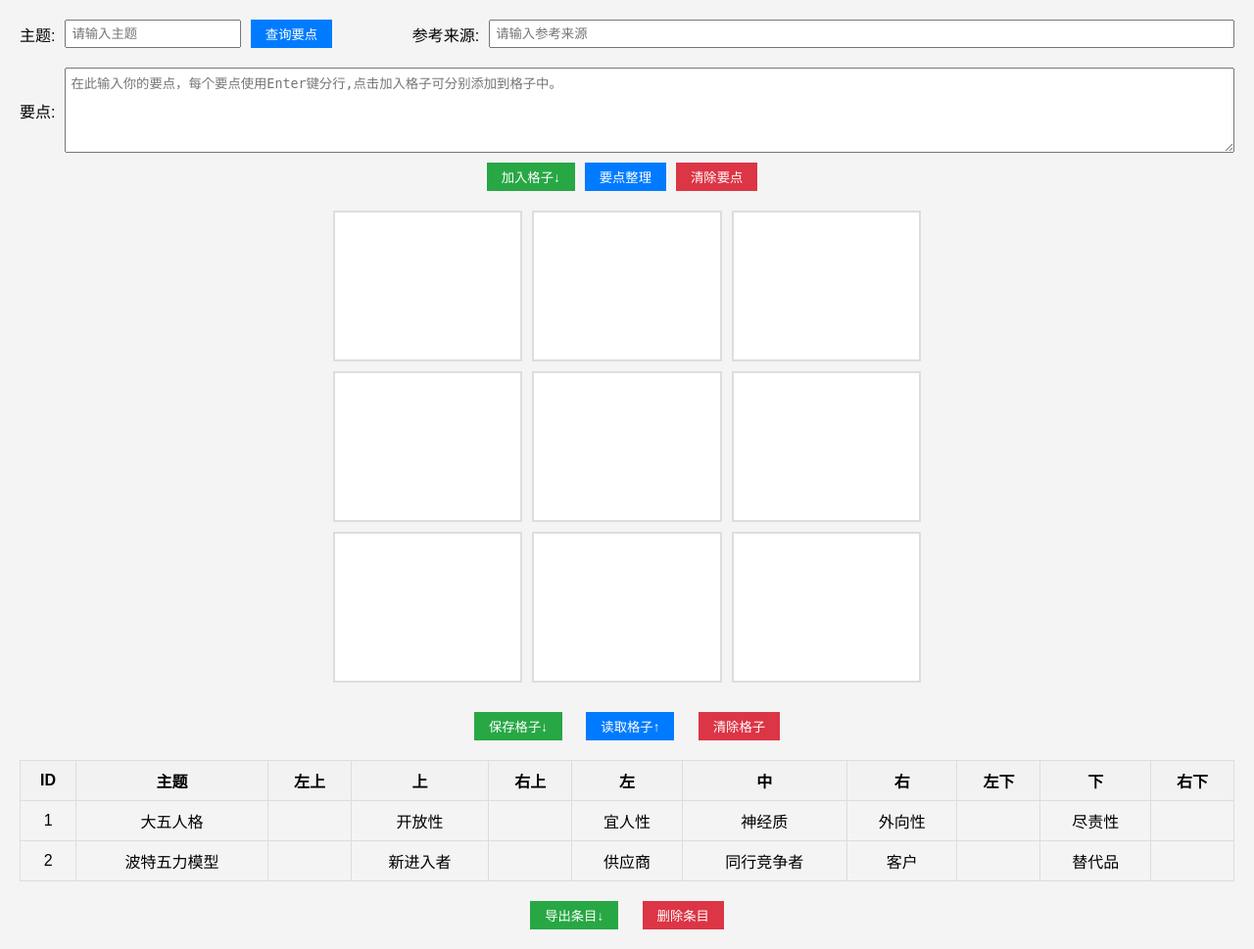
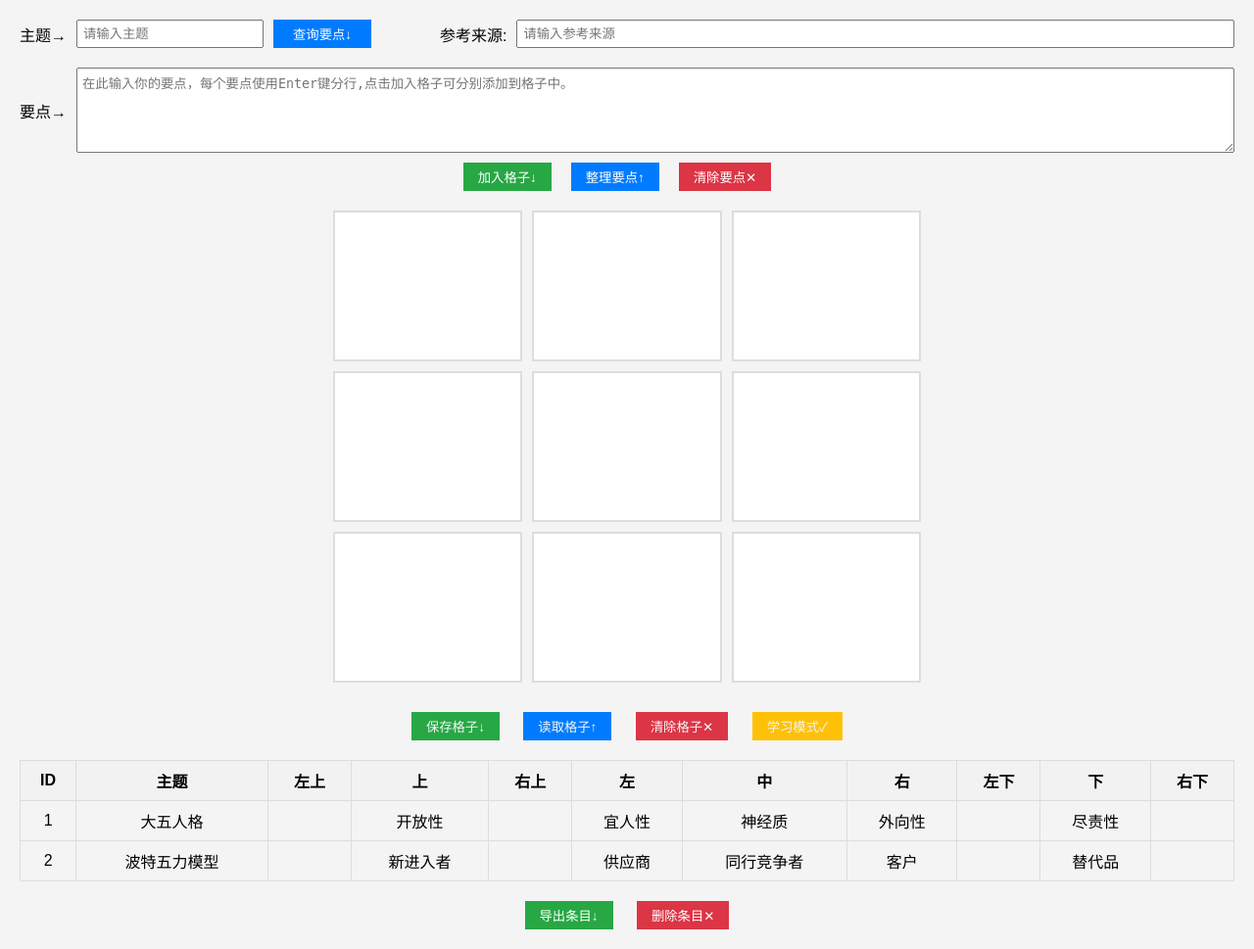
Before and after one commit to biercewang/9gridsweb, a Flask app: page / in a window 1280 px wide. Shown: the whole page at 98% size. Run offline with Flask 3, Linux system fonts and the light colour scheme; data comes from the database, SQL or seed files in the repository; some libraries are stand-ins or nearby versions.

Commit message:
增加学习模式

```diff
--- a/static/css/style.css
+++ b/static/css/style.css
@@ -1,3 +1,5 @@
+
+
 /* 主体布局 */
 body {
     font-family: Arial, sans-serif;
@@ -23,7 +25,9 @@ body {
 }
 
 #title-input-area label {
-    margin-right: 10px;
+    white-space: nowrap;  /* 防止文本换行 */
+    margin-right: 10px; /* 保持右侧外边距 */
+    flex-shrink: 0; /* 防止标签在空间不足时缩小 */
 }
 
 #title-input-area input {
@@ -35,6 +39,8 @@ body {
 }
 
 #title-input-area button {
+    min-width: 100px;  /* 或更大，根据需要调整 */
+    white-space: nowrap;  /* 防止文本换行 */
     padding: 5px 15px;
     background-color: #007bff;
     color: white;
@@ -90,13 +96,16 @@ body {
 }
 
 #input-area button {
+    font-family: 'Noto Sans SC', sans-serif; /* 使用'Noto Sans SC'，如果无法加载则回退到系统默认的无衬线字体 */
     padding: 5px 15px;
     margin-top: 10px; /* 为按钮添加顶部外边距 */
     background-color: #28a745;
     color: white;
     border: none;
     cursor: pointer;
-    margin-right: 10px; /* 在按钮之间添加一些右外边距 */
+    margin-right: 20px; /* 在按钮之间添加一些右外边距 */
+    font-family: 'Roboto', sans-serif;
+
 }
 
 
@@ -105,7 +114,7 @@ body {
     background-color: #28a745; /* 绿色 */
 }
 
-/* AI整理按钮样式 */
+/* 整理格子按钮样式 */
 #input-area button:nth-child(2) {
     background-color: #007bff; /* 蓝色 */
 }
@@ -132,37 +141,44 @@ body {
     align-items: center;
     justify-content: center;
     background-color: #fff; /* 设置格子的背景色 */
+    transition: background-color 0.3s;
 }
 
 /* 保存、读取、清除格子按钮 */
+
+/* Action buttons styling */
 #action-buttons {
     text-align: center;
-    margin-top: 30px; /* 增加顶部外边距 */
+    margin-top: 30px; /* Increased top margin */
 }
 
 #action-buttons button {
     padding: 5px 15px;
-    margin: 0 10px; /* 为按钮添加水平间距 */
-    background-color: #6c757d;
-    color: white;
+    margin: 0 10px; /* Horizontal spacing for buttons */
     border: none;
     cursor: pointer;
-    display: inline-block; /* 确保按钮可以被正确居中 */
+    display: inline-block; /* Ensure buttons are centered */
+    color: whitesmoke; /* Set text color to black for all action buttons */
 }
 
-/* 保存格子按钮样式 */
+/* Save grids button style */
 #action-buttons button:nth-child(1) {
-    background-color: #28a745; /* 绿色 */
+    background-color: #28a745; /* Green */
 }
 
-/* 读取格子按钮样式 */
+/* Load grids button style */
 #action-buttons button:nth-child(2) {
-    background-color: #007bff; /* 蓝色 */
+    background-color: #007bff; /* Blue */
 }
 
-/* 清除格子按钮样式 */
+/* Clear grids button style */
 #action-buttons button:nth-child(3) {
-    background-color: #dc3545; /* 红色 */
+    background-color: #dc3545; /* Red */
+}
+
+/* Study mode button style (newly added) */
+#action-buttons button:nth-child(4) {
+    background-color: #ffc107; /* Yellow */
 }
 
 /* 表格视图 */
--- a/static/js/script.js
+++ b/static/js/script.js
@@ -551,3 +551,37 @@ function organizeInputWithAI() {
         alert('AI整理过程中出错');
     });
 }
+
+// 标记学习模式是否激活
+let isStudyModeOn = false;
+
+function toggleStudyMode() {
+    isStudyModeOn = !isStudyModeOn;  // 切换状态
+
+    const button = document.getElementById('studyModeButton');  // 获取按钮
+    const gridItems = document.querySelectorAll('.grid-item');  // 获取所有格子
+
+    if (isStudyModeOn) {
+        // 激活学习模式
+        button.textContent = '浏览模式';  // 更新按钮文本
+        button.style.backgroundColor = '#6c757d';  // 设置为灰色
+        gridItems.forEach(item => {
+            if (item.textContent.trim() !== '') {
+                item.style.backgroundColor = 'grey';  // 设置背景色为灰色
+                item.dataset.originalContent = item.textContent;  // 保存原始内容
+                item.textContent = '';  // 隐藏内容
+            }
+        });
+    } else {
+        // 关闭学习模式
+        button.textContent = '学习模式';  // 更新按钮文本
+        button.style.backgroundColor = '#ffc107';  // 设置为黄色
+        gridItems.forEach(item => {
+            if (item.dataset.originalContent) {
+                item.style.backgroundColor = '';  // 恢复原始背景色
+                item.textContent = item.dataset.originalContent;  // 恢复内容
+                delete item.dataset.originalContent;  // 删除保存的原始内容
+            }
+        });
+    }
+}
--- a/templates/index.html
+++ b/templates/index.html
@@ -6,6 +6,7 @@
 <title>知识九宫格</title>
 <link rel="stylesheet" href="{{ url_for('static', filename='css/style.css') }}">
 <!-- 添加更多的CSS或JavaScript文件 -->
+<link href="https://fonts.googleapis.com/css2?family=Noto+Sans+SC:wght@400;700&display=swap" rel="stylesheet">
 </head>
 <body>
 
@@ -13,9 +14,9 @@
 <div id="input-container">
     <!-- 标题输入区域 -->
     <div id="title-input-area">
-        <label for="title-input">主题:</label>
+        <label for="title-input">主题→</label>
         <input type="text" id="title-input" placeholder="请输入主题">
-        <button onclick="performAIQuery()">查询要点</button>
+        <button onclick="performAIQuery()">查询要点↓</button>
     </div>
 
     <!-- 参考来源区域 -->
@@ -29,13 +30,13 @@
 <!-- 输入和按钮区域 -->
 <div id="input-area">
     <div class="input-label-container">
-        <label for="input-text">要点:</label>
+        <label for="input-text">要点→</label>
         <textarea id="input-text" rows="5" placeholder="在此输入你的要点，每个要点使用Enter键分行,点击加入格子可分别添加到格子中。"></textarea>
     </div>
     <div class="button-container">
         <button onclick="addWordToGrid()">加入格子↓</button>
-        <button onclick="organizeInputWithAI()">要点整理</button>
-        <button onclick="clearInputText()">清除要点</button>
+        <button onclick="organizeInputWithAI()">整理要点↑</button>
+        <button onclick="clearInputText()">清除要点✕</button>
     </div>
 </div>
 
@@ -57,7 +58,8 @@
 <div id="action-buttons">
     <button onclick="saveGrids()">保存格子↓</button>
     <button onclick="promptForIdAndLoadGrid()">读取格子↑</button>
-    <button id="clear-all-button" onclick="clearAll()">清除格子</button>
+    <button id="clear-all-button" onclick="clearAll()">清除格子✕</button>
+    <button id="studyModeButton" onclick="toggleStudyMode()">学习模式✓</button> <!-- Study mode button added here -->
 </div>
 
 <!-- 表格视图 -->
@@ -87,7 +89,7 @@
 <!-- 右键菜单 -->
 <div id="record-table-actions">
     <button class="export-btn" onclick="promptForIdAndExportRecord()">导出条目↓</button>
-    <button class="delete-btn" onclick="promptForIdAndDeleteRecord()">删除条目</button>
+    <button class="delete-btn" onclick="promptForIdAndDeleteRecord()">删除条目✕</button>
 </div>
 
 <div id="custom-context-menu" style="display: none; position: absolute;">
```
